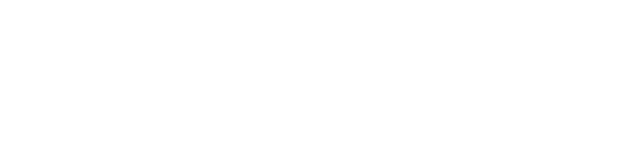
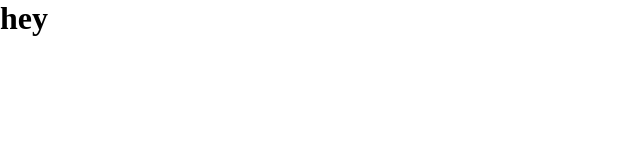
Before and after one commit to Pooja7470/popo, a plain HTML site: page index.html in a window 1280 px wide. Shown: the full height of the page, 0-640 px from the left. Drawn offline with Linux system fonts and the light colour scheme.

Commit message:
initial commit

```diff
--- a/index.html
+++ b/index.html
@@ -8,6 +8,7 @@
     <link rel="stylesheet" href="style.css">
 </head>
 <body>
+    <h1>hey</h1>
 
 </body>
 </html>
```
Also changed, not shown: active.html (deleted, +0 -1 lines).
